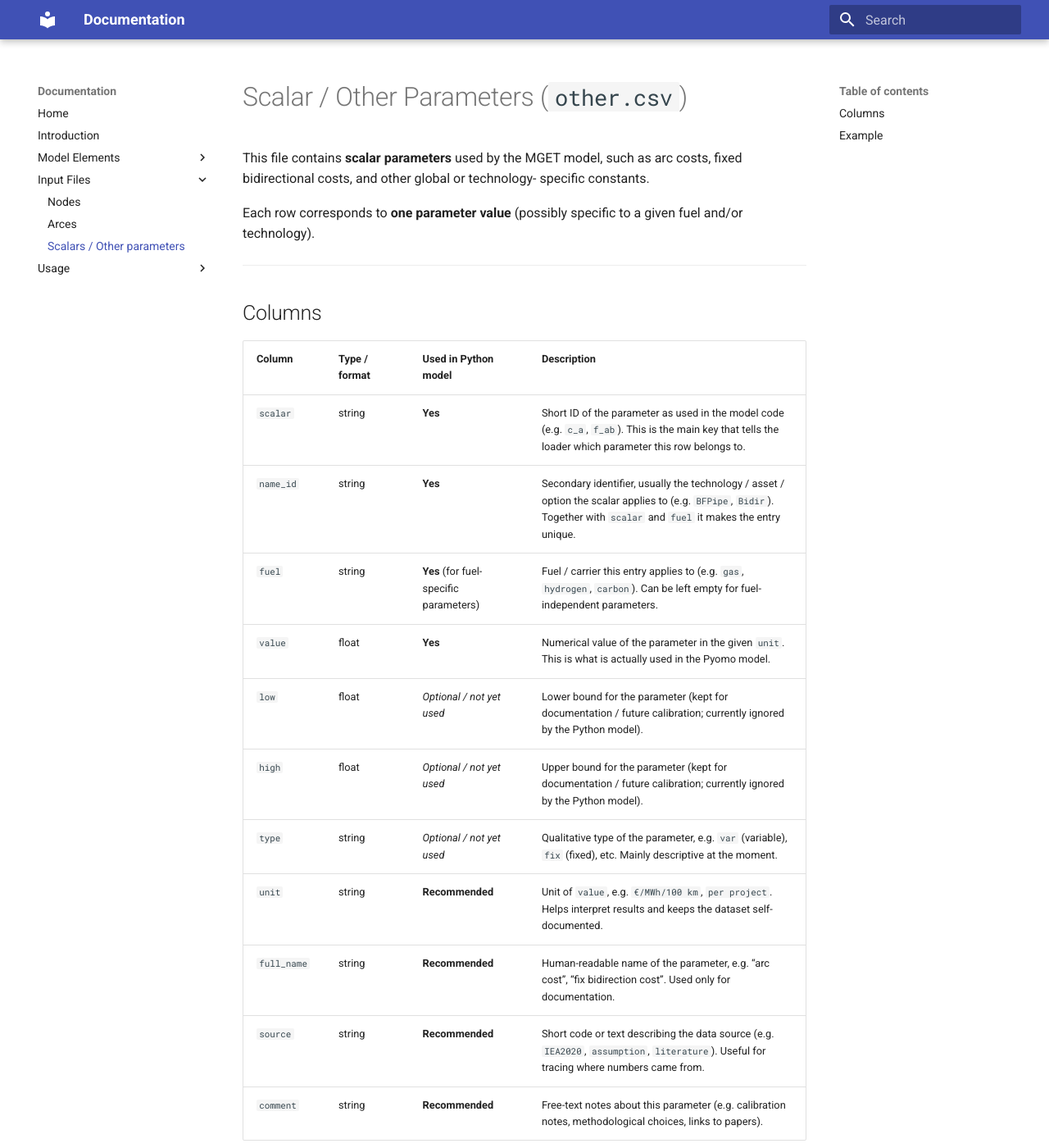
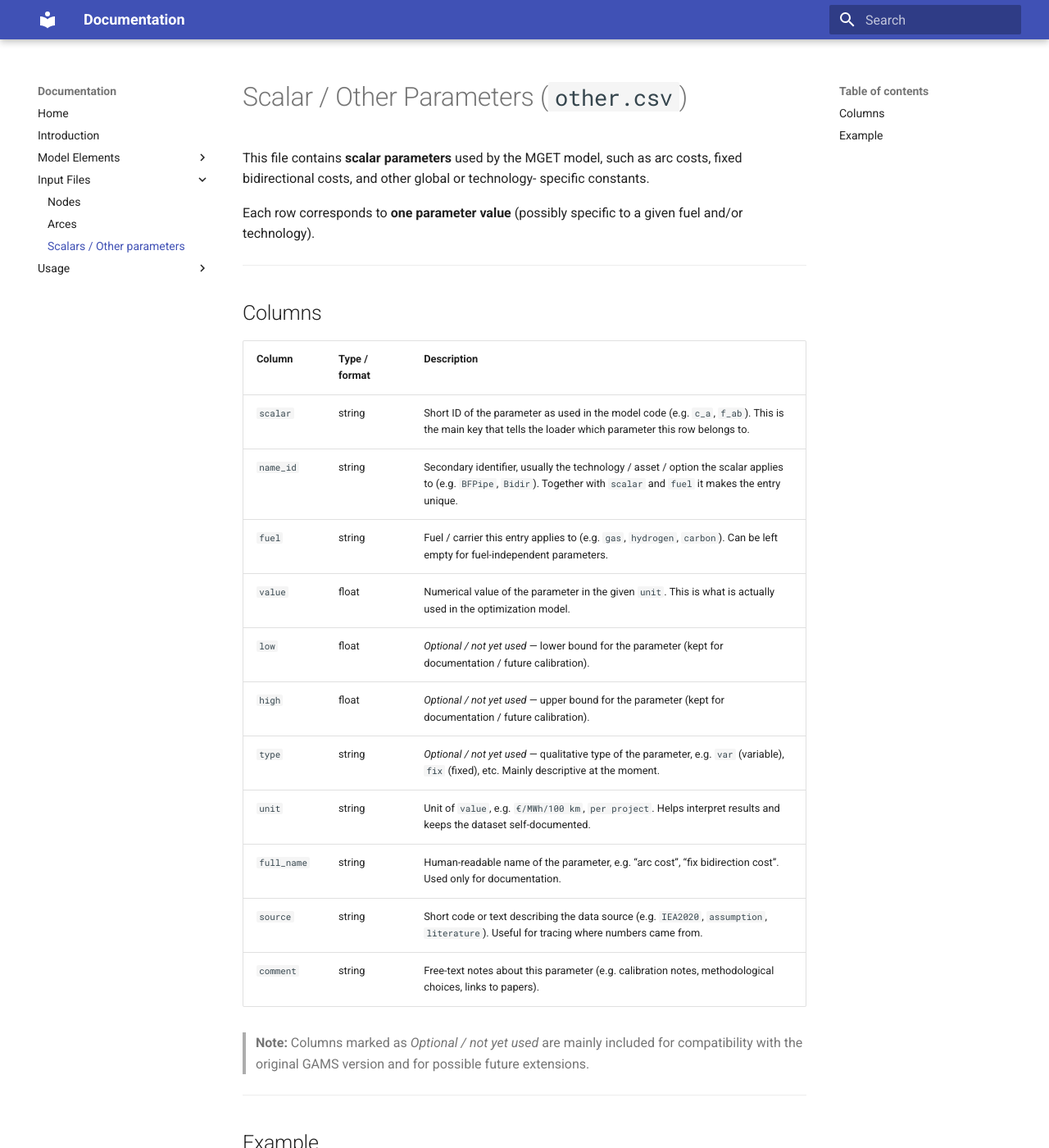
Before and after one commit to ParinazAliasghari/NordHHub, an MkDocs documentation site: the page built from docs/input_files/others.md, in a window 1280 px wide and 1400 px high. Shown: the whole window at 82% size. Built offline with MkDocs 1.6.1 and Material for MkDocs 9.7.7, drawn with Linux system fonts in a browser that asks for light colours; some of the changed text lies outside the part shown.

Commit message:
Update others.md

```diff
--- a/docs/input_files/others.md
+++ b/docs/input_files/others.md
@@ -11,23 +11,23 @@ given fuel and/or technology).
 
 ## Columns
 
-| Column      | Type / format | Used in Python model | Description |
-|------------|---------------|----------------------|-------------|
-| `scalar`   | string        | **Yes**              | Short ID of the parameter as used in the model code (e.g. `c_a`, `f_ab`). This is the main key that tells the loader which parameter this row belongs to. |
-| `name_id`  | string        | **Yes**              | Secondary identifier, usually the technology / asset / option the scalar applies to (e.g. `BFPipe`, `Bidir`). Together with `scalar` and `fuel` it makes the entry unique. |
-| `fuel`     | string        | **Yes** (for fuel-specific parameters) | Fuel / carrier this entry applies to (e.g. `gas`, `hydrogen`, `carbon`). Can be left empty for fuel-independent parameters. |
-| `value`    | float         | **Yes**              | Numerical value of the parameter in the given `unit`. This is what is actually used in the Pyomo model. |
-| `low`      | float         | *Optional / not yet used* | Lower bound for the parameter (kept for documentation / future calibration; currently ignored by the Python model). |
-| `high`     | float         | *Optional / not yet used* | Upper bound for the parameter (kept for documentation / future calibration; currently ignored by the Python model). |
-| `type`     | string        | *Optional / not yet used* | Qualitative type of the parameter, e.g. `var` (variable), `fix` (fixed), etc. Mainly descriptive at the moment. |
-| `unit`     | string        | **Recommended**      | Unit of `value`, e.g. `€/MWh/100 km`, `per project`. Helps interpret results and keeps the dataset self-documented. |
-| `full_name`| string        | **Recommended**      | Human-readable name of the parameter, e.g. “arc cost”, “fix bidirection cost”. Used only for documentation. |
-| `source`   | string        | **Recommended**      | Short code or text describing the data source (e.g. `IEA2020`, `assumption`, `literature`). Useful for tracing where numbers came from. |
-| `comment`  | string        | **Recommended**      | Free-text notes about this parameter (e.g. calibration notes, methodological choices, links to papers). |
+| Column      | Type / format | Description |
+|------------|---------------|-------------|
+| `scalar`   | string        | Short ID of the parameter as used in the model code (e.g. `c_a`, `f_ab`). This is the main key that tells the loader which parameter this row belongs to. |
+| `name_id`  | string        | Secondary identifier, usually the technology / asset / option the scalar applies to (e.g. `BFPipe`, `Bidir`). Together with `scalar` and `fuel` it makes the entry unique. |
+| `fuel`     | string        | Fuel / carrier this entry applies to (e.g. `gas`, `hydrogen`, `carbon`). Can be left empty for fuel-independent parameters. |
+| `value`    | float         | Numerical value of the parameter in the given `unit`. This is what is actually used in the optimization model. |
+| `low`      | float         | *Optional / not yet used* — lower bound for the parameter (kept for documentation / future calibration). |
+| `high`     | float         | *Optional / not yet used* — upper bound for the parameter (kept for documentation / future calibration). |
+| `type`     | string        | *Optional / not yet used* — qualitative type of the parameter, e.g. `var` (variable), `fix` (fixed), etc. Mainly descriptive at the moment. |
+| `unit`     | string        | Unit of `value`, e.g. `€/MWh/100 km`, `per project`. Helps interpret results and keeps the dataset self-documented. |
+| `full_name`| string        | Human-readable name of the parameter, e.g. “arc cost”, “fix bidirection cost”. Used only for documentation. |
+| `source`   | string        | Short code or text describing the data source (e.g. `IEA2020`, `assumption`, `literature`). Useful for tracing where numbers came from. |
+| `comment`  | string        | Free-text notes about this parameter (e.g. calibration notes, methodological choices, links to papers). |
 
-> **Note:** Columns marked as *Optional / not yet used* are currently
-> ignored by the Python implementation but are kept for compatibility
-> with the original GAMS version and for future extensions.
+> **Note:** Columns marked as *Optional / not yet used* are mainly
+> included for compatibility with the original GAMS version and for
+> possible future extensions.
 
 ---
 
```
